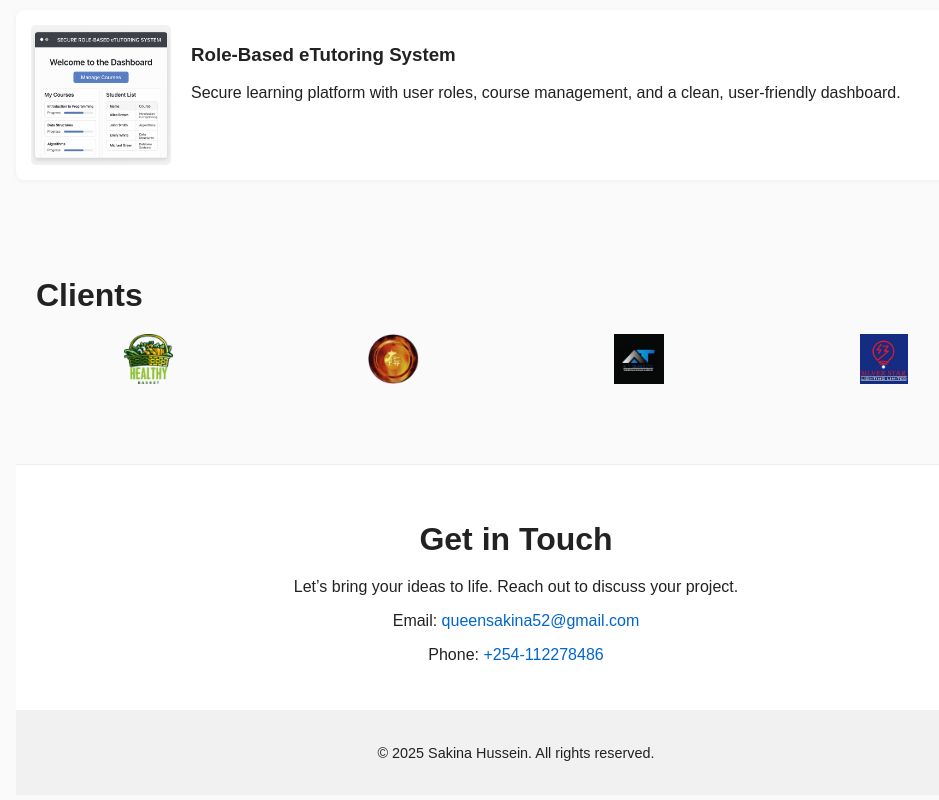
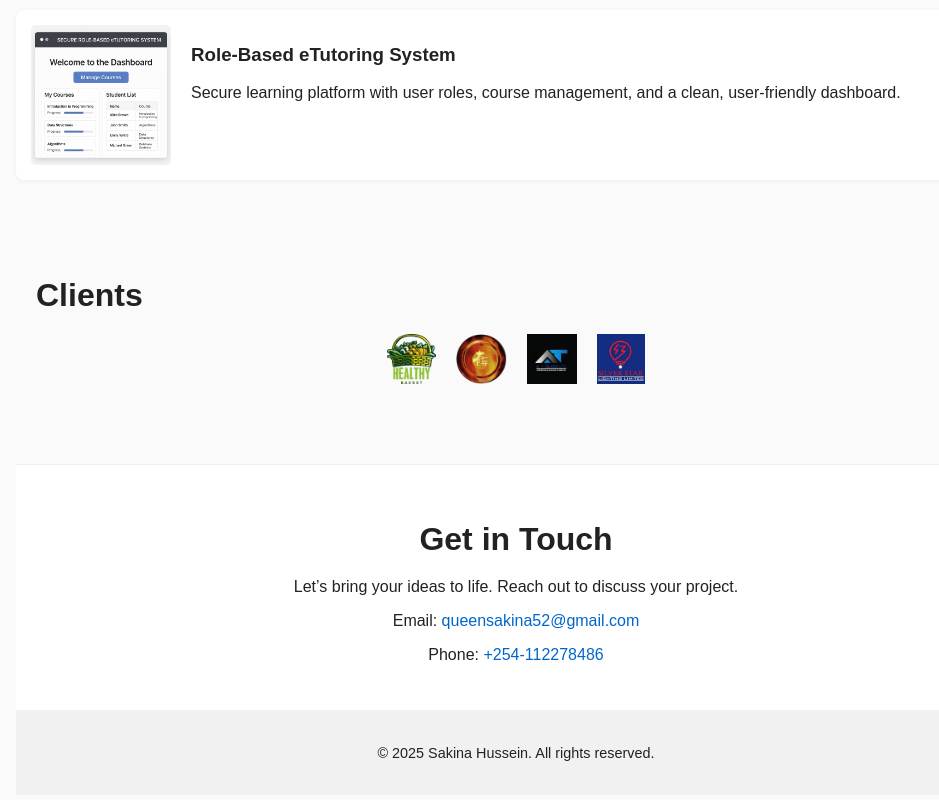
Before and after one commit to queens5253/my_portfolio, a plain HTML site: page index.html in a window 1280 px wide. Shown: the part 1416-2216 px from the top of the page, without its empty margins (124-1063 px from the left). Drawn offline with Linux system fonts and the light colour scheme.

Commit message:
Update style.css

```diff
--- a/style.css
+++ b/style.css
@@ -31,7 +31,9 @@ img {
   height: 120px;
   border-radius: 50%;
   margin-bottom: 20px;
-  object-fit: cover;
+  display: block;
+  margin-left: auto;
+  margin-right: auto;
 }
 
 .tagline {
@@ -70,15 +72,17 @@ h2 {
 
 .clients .logos {
   display: flex;
-  justify-content: space-around;
-  flex-wrap: wrap;
+  justify-content: center;
+  flex-wrap: nowrap;
   gap: 20px;
+  overflow-x: auto;
+  -webkit-overflow-scrolling: touch;
   margin-top: 20px;
 }
 
 .clients .logos img {
   height: 50px;
-  max-width: 100%;
+  flex-shrink:0;
 }
 
 .contact {
```
